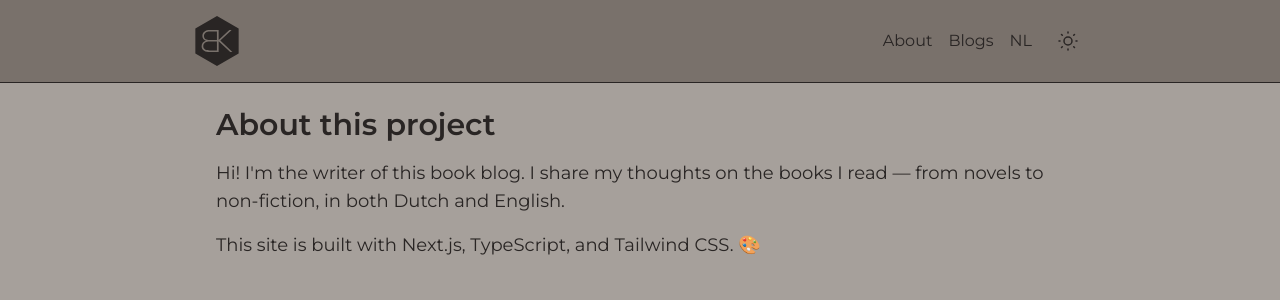
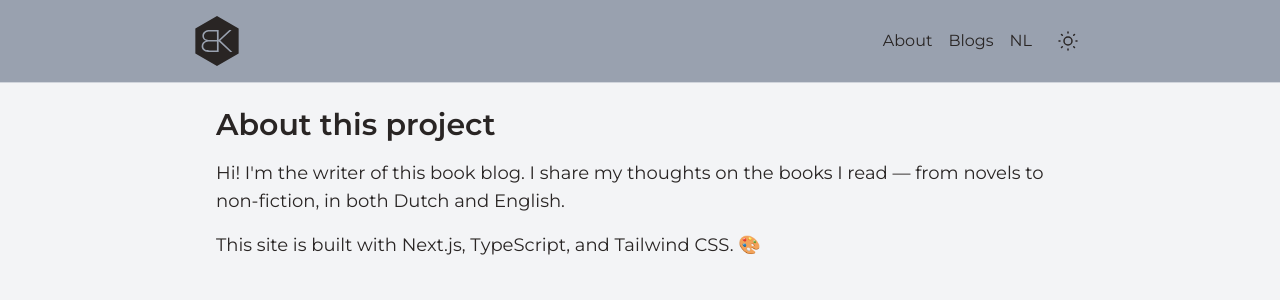
Before and after one commit to borismeeuh/book-blog, a Next.js app: page /en/about in a window 1280 px wide. Shown: the top 300 px of the page. Built offline with nearby package versions, Linux system fonts and the light colour scheme.

Commit message:
Kleuren aangepast

```diff
--- a/src/app/[lang]/layout.tsx
+++ b/src/app/[lang]/layout.tsx
@@ -39,9 +39,9 @@ export default async function LangLayout({children, params,}: { children: React.
                     }}
                 />
             </head>
-            <body className="text-zinc-900 bg-stone-400 dark:bg-stone-800 dark:text-zinc-50">
+            <body className="bg-gray-100 dark:bg-stone-800 text-zinc-900 dark:text-zinc-50">
                 <ThemeProvider>
-                    <header className="w-full border-b bg-stone-500 dark:bg-stone-900 text-stone-800 dark:text-stone-50 border-stone-800 dark:border-zinc-700 p-4">
+                    <header className="w-full border-b bg-gray-400 dark:bg-stone-900 text-stone-800 dark:text-stone-50 border-gray-300 dark:border-zinc-700 p-4">
                         <div className="max-w-4xl mx-auto flex justify-between items-center">
                             <h1 className="text-2xl">
                                 <Link
```
